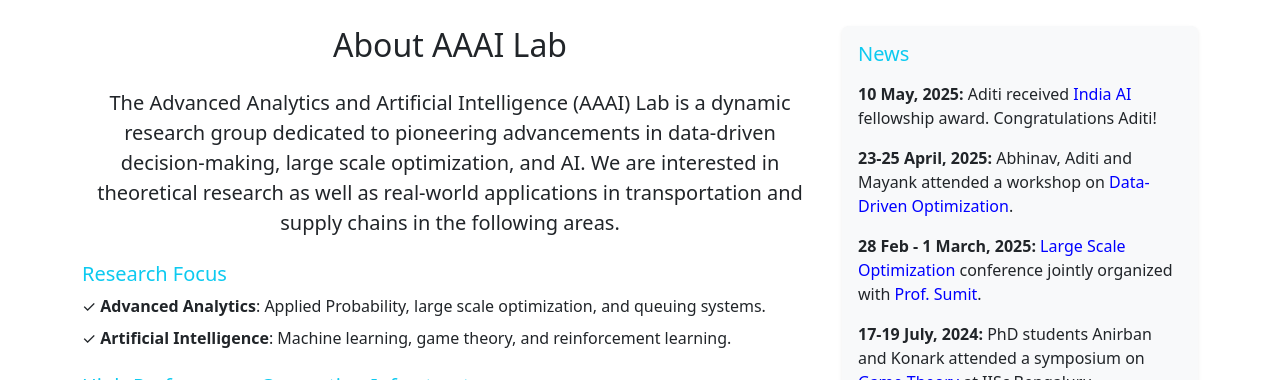
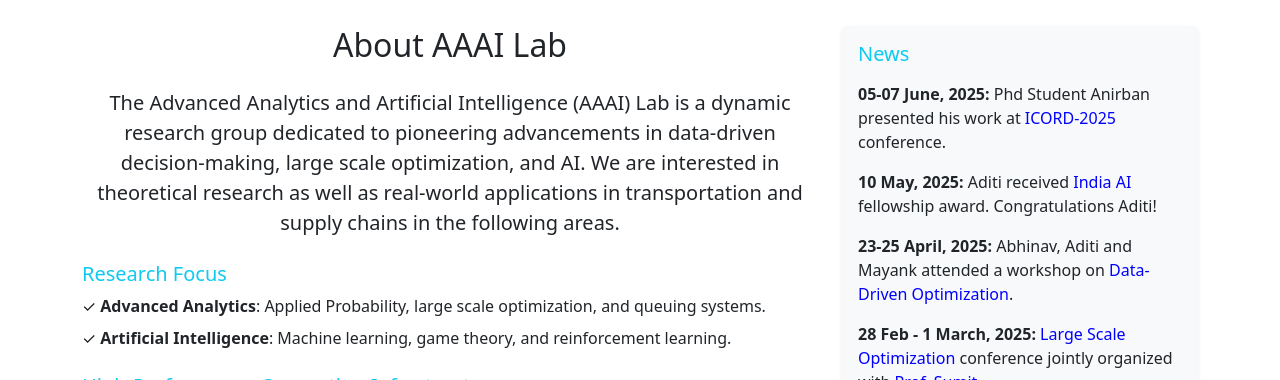
Before and after one commit to manugupta-or/AAAI-Lab, a website: page index.html in a window 1280 px wide. Shown: the part 720-1100 px from the top of the page. Drawn offline with nearby package versions, Linux system fonts and the light colour scheme.

Commit message:
news_update_anirban

```diff
--- a/index.html
+++ b/index.html
@@ -210,6 +210,11 @@
           <h5 class="text-info mb-3">News</h5>
           <ul class="list-unstyled">
             <li class="mb-3">
+              <strong>05-07 June, 2025:</strong> Phd Student Anirban presented his work  at <a href="https://carams.in/events/icords-2025/" target="_blank" class="text-info">
+              ICORD-2025</a> conference.
+            </li>
+
+            <li class="mb-3">
               <strong>10 May, 2025:</strong> Aditi received
             <a href="https://indiaai.gov.in/article/indiaai-mission-announces-fellowships-for-phd-scholars" target="_blank" class="text-info">
               India AI</a> fellowship award. Congratulations Aditi!
```
